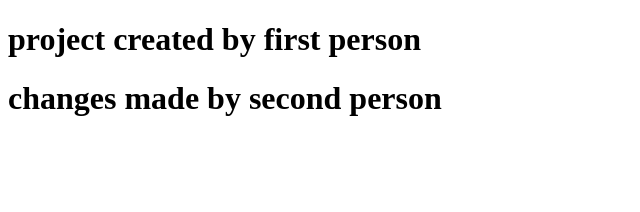
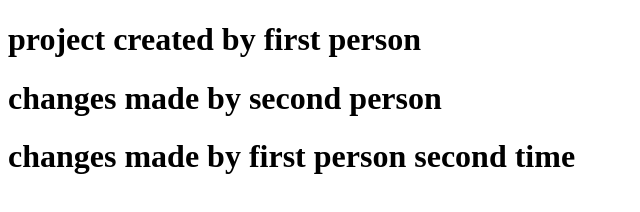
Before and after one commit to Tobi-18/collab, a plain HTML site: page project.html in a window 1280 px wide. Shown: the whole page, without its empty margins (0-640 px from the left). Drawn offline with Linux system fonts and the light colour scheme.

Commit message:
first person changes

```diff
--- a/project.html
+++ b/project.html
@@ -8,5 +8,6 @@
 <body>
     <h1> project created by first person</h1>
     <h1> changes made by second person</h1>
+    <h1>changes made by first person second time</h1>
 </body>
 </html>
```
